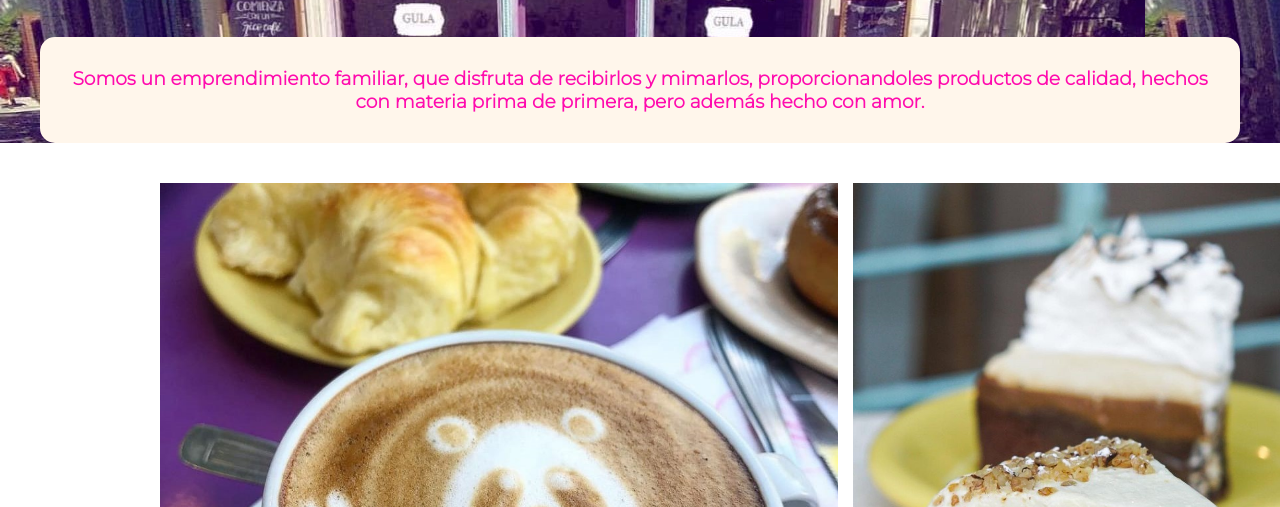
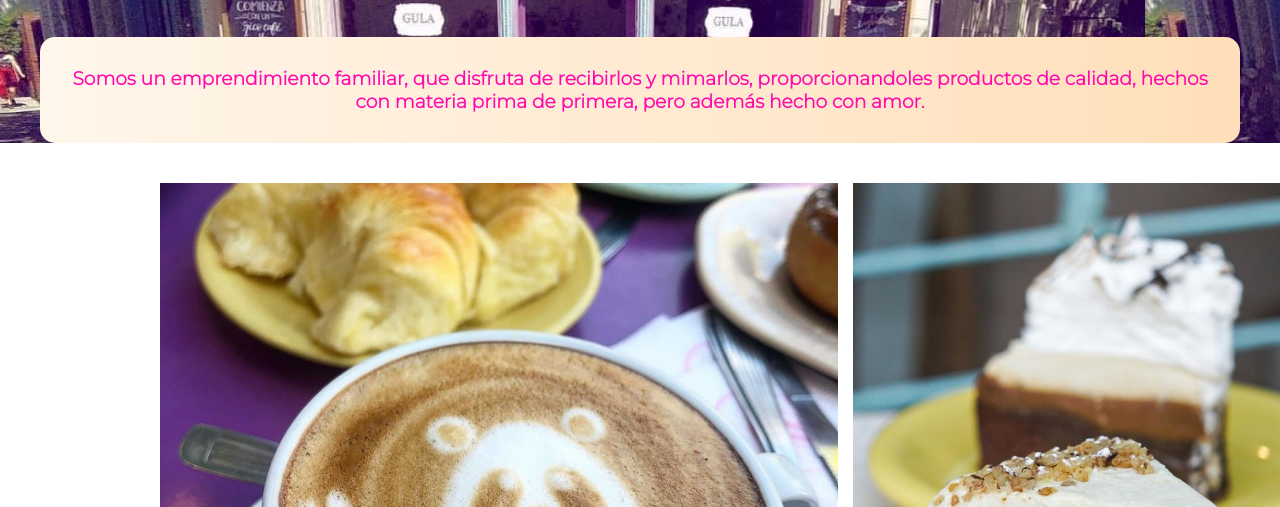
Before and after one commit to MacuBorio/ProyectoGula, a plain HTML site: page index.html in a window 1280 px wide. Shown: the part 293-800 px from the top of the page. Drawn offline with Linux system fonts and the light colour scheme.

Commit message:
Animaciones

```diff
--- a/assets/css/style.css
+++ b/assets/css/style.css
@@ -295,3 +295,7 @@ h2 {
     font-size: 20px;
 }
   }
+
+  h3{
+    background-image: linear-gradient(to right, rgb(255, 246, 235), rgb(255, 223, 185));
+  }
```
